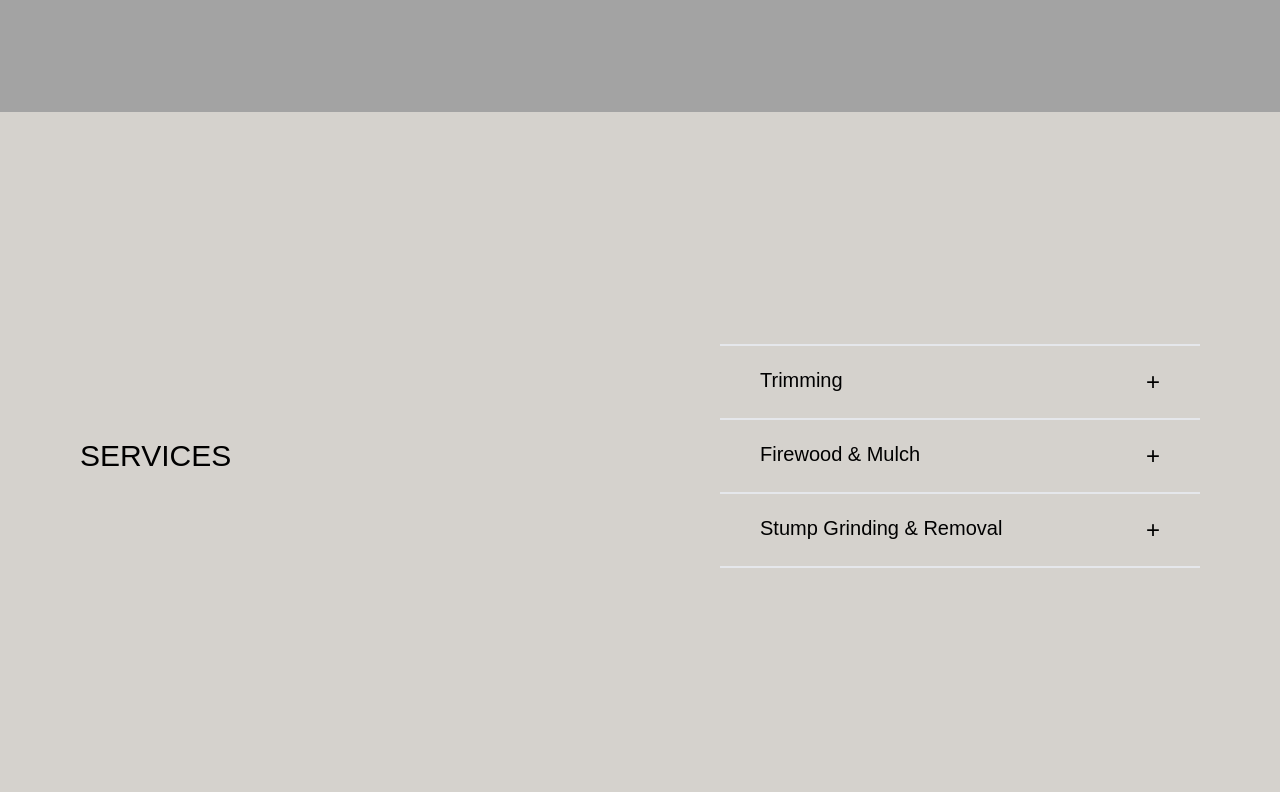
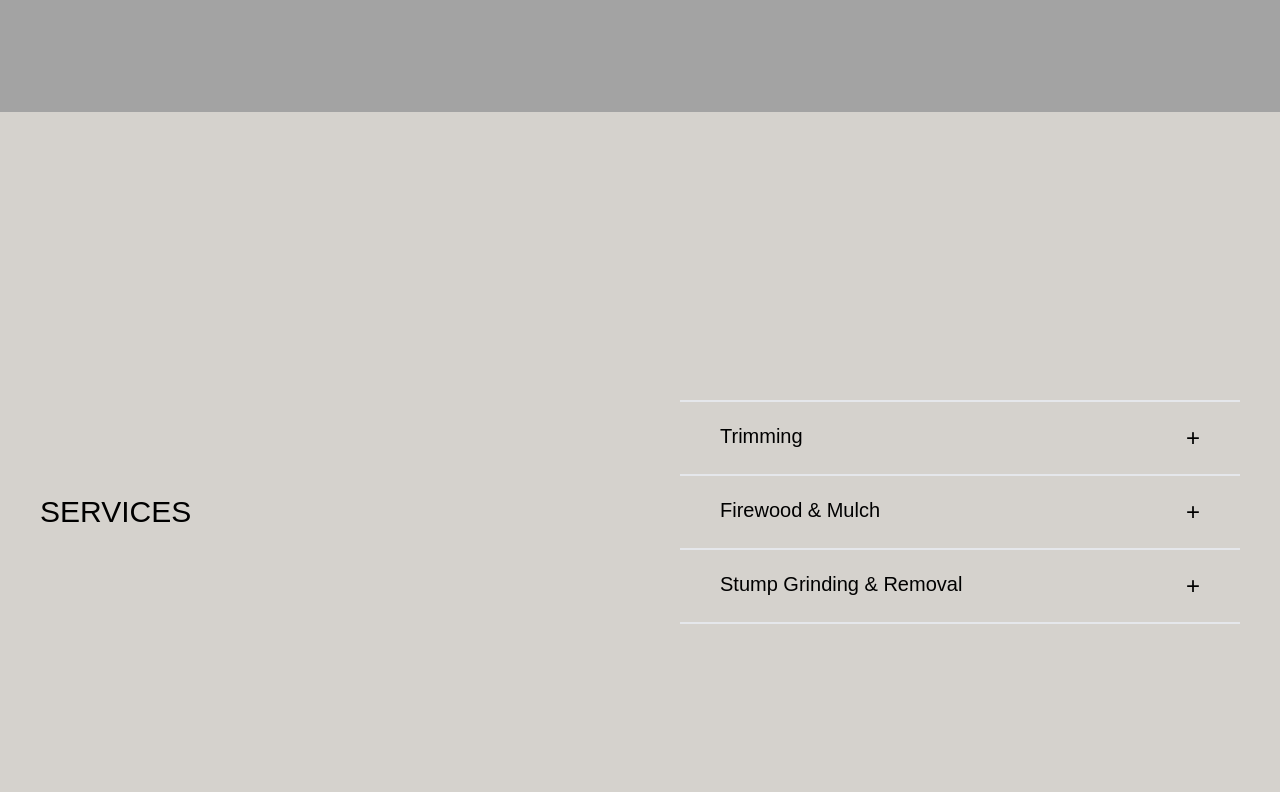
Before and after one commit to gmcclarin/tyler, a React (Create React App) app: page / in a window 1280 px wide. Shown: the part 688-1480 px from the top of the page. Built offline with nearby package versions, Linux system fonts and the light colour scheme.

Commit message:
items centered

```diff
--- a/src/components/Reveal.js
+++ b/src/components/Reveal.js
@@ -1,6 +1,4 @@
-
 import useRevealOnScroll from "../hooks/useRevealOnScroll";
-
 
 const Reveal = ({children}) => {
     const [ref, isVisible] = useRevealOnScroll({
--- a/src/components/Services.js
+++ b/src/components/Services.js
@@ -8,11 +8,11 @@ const Services = () => {
 
 
     return (
-        <div className="flex w-full my-48">
-            <div className="w-1/2 mx-10 text-3xl p-10 flex items-center">
+        <div className="flex w-full h-screen items-center">
+            <div className="w-1/2  text-3xl p-10">
                     <h1>SERVICES</h1>
                 </div>
-            <div className="w-1/2 mx-10 p-10">
+            <div className="w-1/2 p-10">
             {/* SERVICE #1 */}
                    {open1 ?
                     <div className="w-full flex justify-between border-b-2 border-t-2 py-5 cursor-pointer">
--- a/src/pages/Home.js
+++ b/src/pages/Home.js
@@ -14,7 +14,7 @@ const Home = ( ) => {
                 <div id="homebanner" className=" bg-neutral-400 w-screen h-screen flex justify-center mx-auto pl-5 items-center"></div>
 
                 <div className="w-screen h-screen">
-                    <Reveal className="flex justify-center items-center">
+                    <Reveal>
                         <Services />
                     </Reveal>
                 </div>
```
